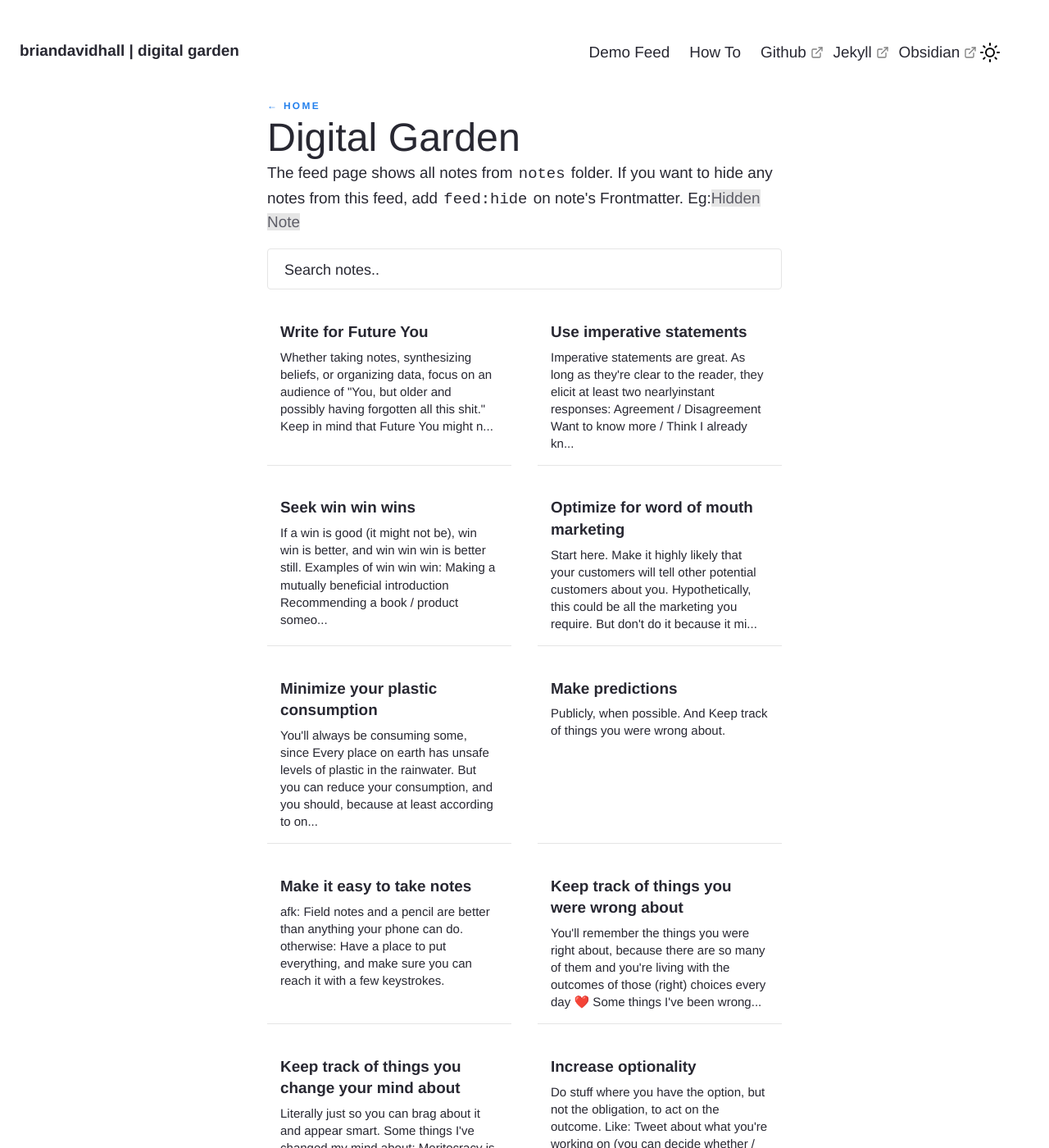
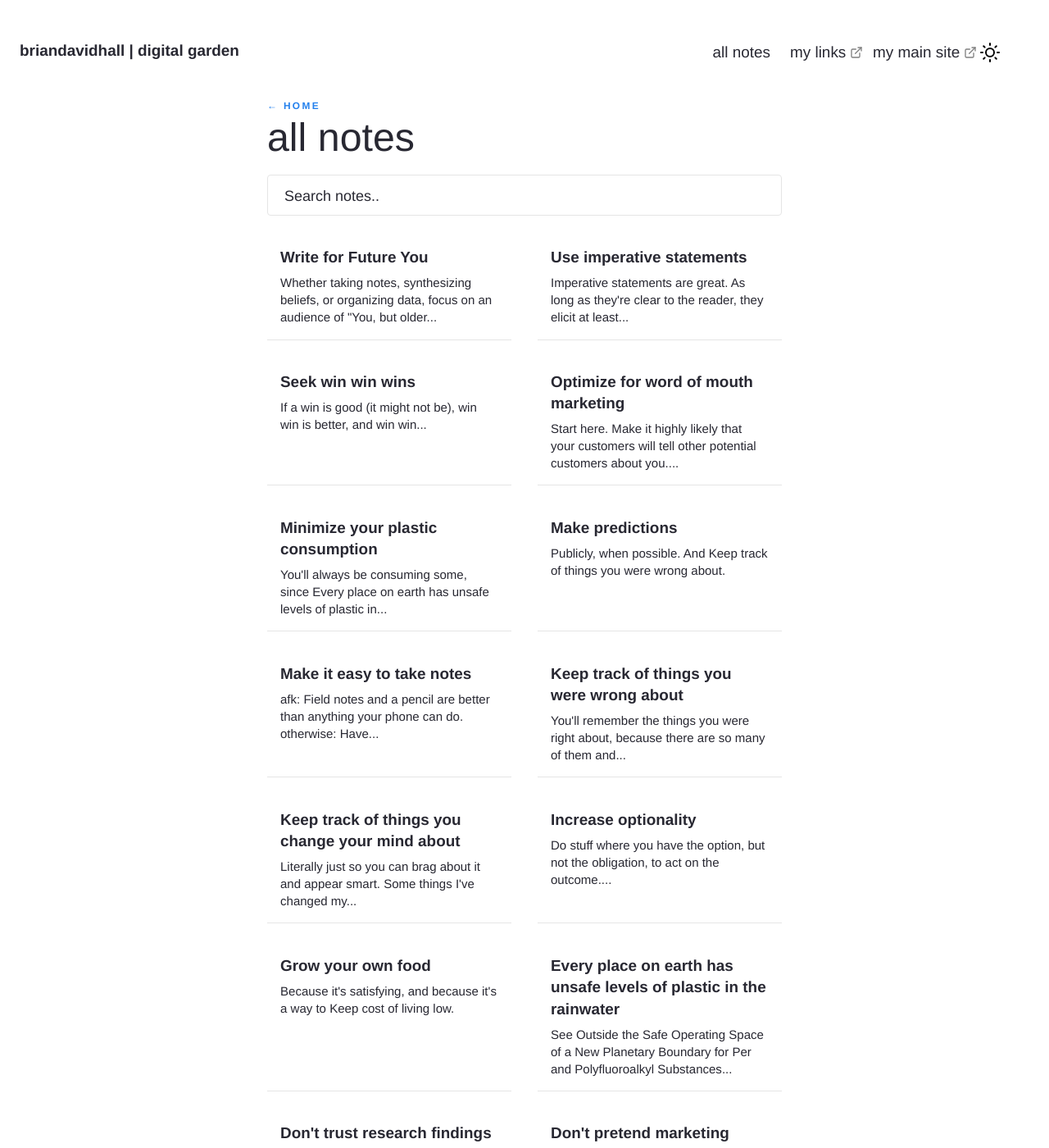
Before and after one commit to bruab/garden, a Jekyll site: the page built from pages/notes.md, in a window 1280 px wide and 1400 px high. Shown: the whole window at 82% size. Built offline with Jekyll 4.4.1, drawn with Linux system fonts in a browser that asks for light colours; some of the changed text lies outside the part shown.

Commit message:
fix truncation and notes page heading

```diff
--- a/_includes/Backlinks.html
+++ b/_includes/Backlinks.html
@@ -67,7 +67,7 @@
             {%- if note.content contains wiki_link_title -%}
             <div class="related-group"><a href="{{ site.baseurl }}{{note.url}}">
                 <h6>{{ note.title }}</h6>
-                <p class="excerpt" style="margin: 0px; color: var(--color-text-main) !important;">{{ note.content | strip_html | strip | remove: "[[" | remove: "]]" | remove: "-" | escape | truncate: 100 }}</p>
+                <p class="excerpt" style="margin: 0px; color: var(--color-text-main) !important;">{{ note.content | strip_html | strip | remove: "[[" | remove: "]]" | remove: "-" | escape | truncatewords: 16 }}</p>
             </a></div>
             {%- endif -%}
         {%- endif -%}
@@ -81,7 +81,7 @@
             {%- if note.content contains wiki_link_title -%}
             <div class="related-group"><a href="{{note.url}}">
                 <h6>{{ note.title }}</h6>
-                <p class="excerpt" style="margin: 0px;">{{ note.content | strip_html | strip | remove: "[[" | remove: "]]" | escape | truncate: 100 }}</p>
+                <p class="excerpt" style="margin: 0px;">{{ note.content | strip_html | strip | remove: "[[" | remove: "]]" | escape | truncatewords: 16 }}</p>
             </a></div>
             {%- endif -%}
         {%- endif -%}
--- a/_includes/Feed.html
+++ b/_includes/Feed.html
@@ -51,7 +51,7 @@
                     <a href="{{ site.baseurl }}{{note_items.url}}">
                         <h6>{{ note_items.title }}</h6>
                         <p class="excerpt">
-                            {{ note_items.content | strip_html | strip | remove: "[[" | remove: "]]" | remove: "-" | escape | truncate: 200 }}
+                            {{ note_items.content | strip_html | strip | remove: "[[" | remove: "]]" | remove: "-" | escape | truncatewords: 16 }}
                         </p>
                     </a>
                 </div>
--- a/_includes/Homepage.html
+++ b/_includes/Homepage.html
@@ -13,7 +13,7 @@
                         <a href="{{ site.baseurl }}{{note_items.url}}">
                             <h6>{{ note_items.title }}</h6>
                             <p class="excerpt">
-                                {{ note_items.content | strip_html | strip | remove: "[[" | remove: "]]" | remove: "-" | escape | truncate: 80 }}
+                                {{ note_items.content | strip_html | strip | remove: "[[" | remove: "]]" | remove: "-" | escape | truncatewords: 16 }}
                             </p>
                         </a>
                     </div>
--- a/_includes/Nav.html
+++ b/_includes/Nav.html
@@ -54,19 +54,13 @@
     <div id="navbarBasicExample" class="navbar-menu">
       <div class="navbar-start">
         <a href="{{'/notes' | relative_url}}" class="navbar-item">
-          Demo Feed
+          all notes
         </a>
-        <a href="../post/how-to" class="navbar-item">
-          How To
+        <a href="https://bdh.wtf/" target="_blank" class="navbar-item">
+          my links
         </a>
-        <a href="https://github.com/Jekyll-Garden/jekyll-garden.github.io" target="_blank" class="navbar-item">
-          Github
-        </a>
-        <a href="https://jekyllrb.com/" target="_blank" class="navbar-item">
-          Jekyll
-        </a>
-        <a href="https://obsidian.md/"  target="_blank" class="navbar-item">
-          Obsidian
+        <a href="https://briandavidhall.com" target="_blank" class="navbar-item">
+          my main site
         </a>
       </div>
       <div class="navbar-end is-hidden-mobile" onclick="modeSwitcher()" >
--- a/_includes/Related.html
+++ b/_includes/Related.html
@@ -73,7 +73,7 @@
           {%- if sameTagCount >= minCommonTags -%}
             <div class="related-group"><a href="{{note.url}}">
               <h4>{{ note.title }}</h4>
-              <p class="excerpt">{{ post.content | markdownify | strip_html | truncate: 100 }}</p>
+              <p class="excerpt">{{ post.content | markdownify | strip_html | truncatewords: 16 }}</p>
             </a></div>
             {%- assign maxRelatedCounter = maxRelatedCounter | plus: 1 -%}
             {%- if maxRelatedCounter >= maxRelated -%}
--- a/pages/notes.md
+++ b/pages/notes.md
@@ -2,7 +2,5 @@
 layout: Post
 permalink: /notes
 feedformat: card
-title: Digital Garden
+title: all notes
 ---
-
-The feed page shows all notes from `notes` folder. If you want to hide any notes from this feed, add `feed:hide` on note's Frontmatter. Eg:[[Hidden Note]]
```
Also changed, not shown: 1 other file.
